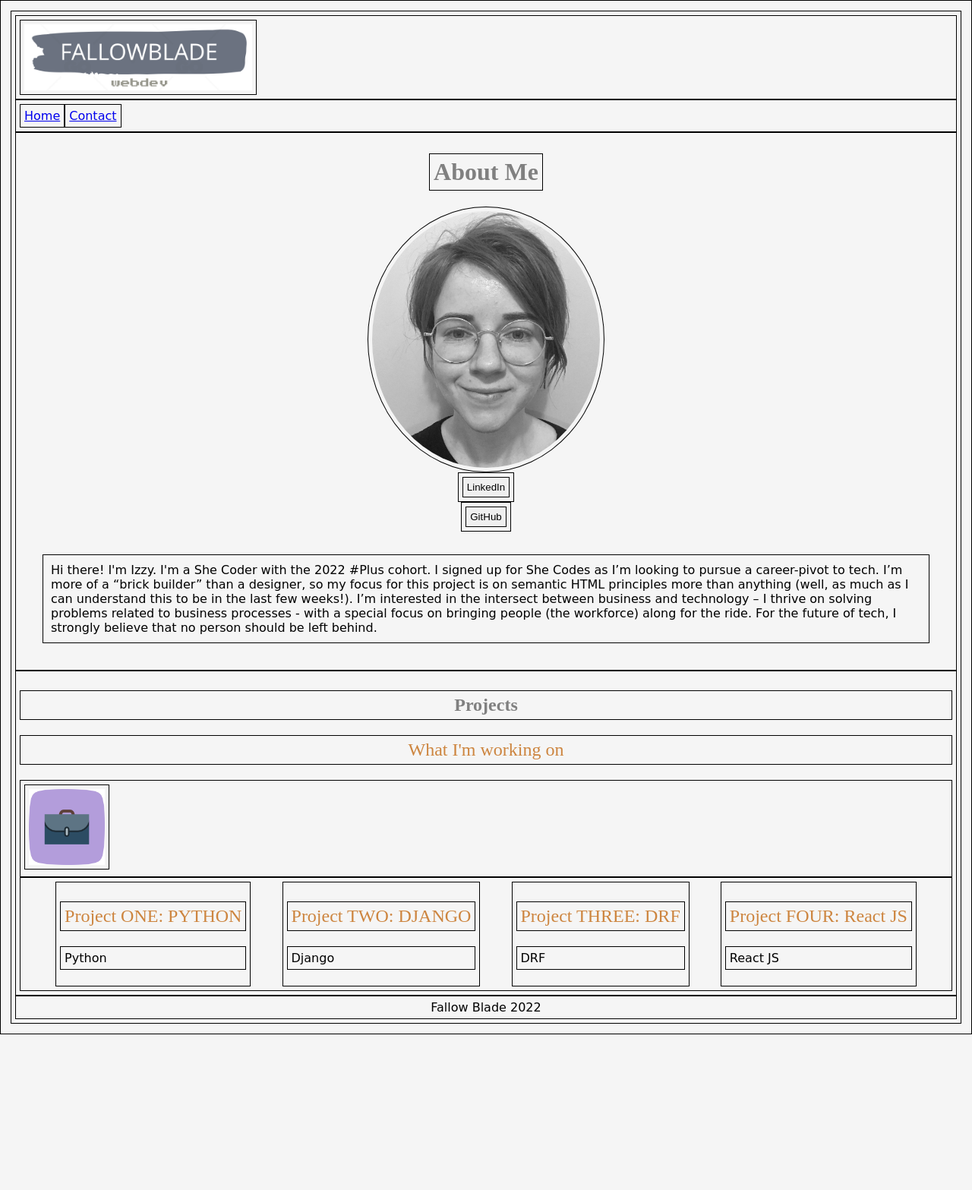
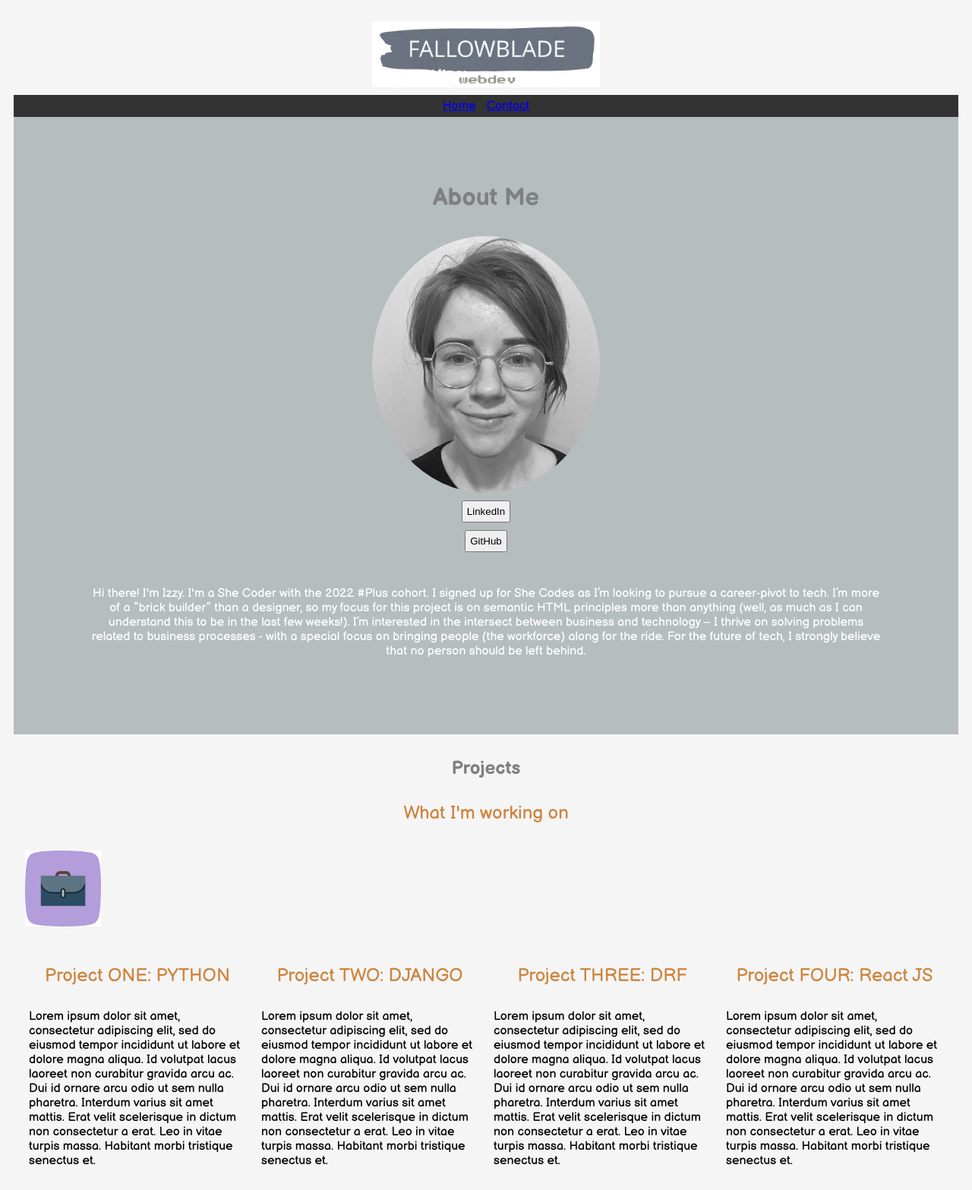
Before and after one commit to jomarieminney/FallowBlade.github.io, a plain HTML site: page index.html in a window 1280 px wide. Shown: the top 1567 px of the page at 76% size. Before the commit the page ends 1362 px from the top, so only its background shows below. Drawn offline with Linux system fonts and the light colour scheme.

Commit message:
CSS cleanup
tidy up of some of css styling in nav bar, background colors

```diff
--- a/index.html
+++ b/index.html
@@ -14,8 +14,7 @@
 
         <header>
 
-            <img id = "logo" img src="images/logo.png"/>
-
+                <img id = "logo" img class = "center-logo" img src="images/logo.png"/>
         </header>
 
         <nav class="topnav">
@@ -51,22 +50,26 @@
 
                 <div class= "project-type-item" id="box-1">
                    <h2> Project ONE: PYTHON </h2>
-                    <p>Python</p>
+                    <p>Lorem ipsum dolor sit amet, consectetur adipiscing elit, sed do eiusmod tempor incididunt ut labore et dolore magna aliqua. Id volutpat lacus laoreet non curabitur gravida arcu ac. Dui id ornare arcu odio ut sem nulla pharetra. Interdum varius sit amet mattis. Erat velit scelerisque in dictum non consectetur a erat. Leo in vitae turpis massa. Habitant morbi tristique senectus et.
+                    </p>
                 </div>
 
                <div class= "project-type-item" id="box-2">
                    <h2> Project TWO: DJANGO</h2>
-                   <p>Django</p>
+                   <p>Lorem ipsum dolor sit amet, consectetur adipiscing elit, sed do eiusmod tempor incididunt ut labore et dolore magna aliqua. Id volutpat lacus laoreet non curabitur gravida arcu ac. Dui id ornare arcu odio ut sem nulla pharetra. Interdum varius sit amet mattis. Erat velit scelerisque in dictum non consectetur a erat. Leo in vitae turpis massa. Habitant morbi tristique senectus et.
+                </p>
                </div>
 
                <div class= "project-type-item" id="box-3">
                 <h2> Project THREE: DRF</h2>
-                <p>DRF</p>
+                <p>Lorem ipsum dolor sit amet, consectetur adipiscing elit, sed do eiusmod tempor incididunt ut labore et dolore magna aliqua. Id volutpat lacus laoreet non curabitur gravida arcu ac. Dui id ornare arcu odio ut sem nulla pharetra. Interdum varius sit amet mattis. Erat velit scelerisque in dictum non consectetur a erat. Leo in vitae turpis massa. Habitant morbi tristique senectus et.
+                </p>
                 </div>
 
                 <div class= "project-type-item" id="box-4">
                     <h2> Project FOUR: React JS</h2>
-                    <p>React JS</p>
+                    <p>Lorem ipsum dolor sit amet, consectetur adipiscing elit, sed do eiusmod tempor incididunt ut labore et dolore magna aliqua. Id volutpat lacus laoreet non curabitur gravida arcu ac. Dui id ornare arcu odio ut sem nulla pharetra. Interdum varius sit amet mattis. Erat velit scelerisque in dictum non consectetur a erat. Leo in vitae turpis massa. Habitant morbi tristique senectus et.
+                    </p>
                 </div>
 
            </div>
--- a/styles.css
+++ b/styles.css
@@ -3,9 +3,9 @@ header {
 
 } */
 
-* {
+/* * {
     border: 1px solid black;
-}
+} */
 
 
 @import url('https://fonts.googleapis.com/css2?family=Balsamiq+Sans:ital,wght@0,400;0,700;1,400;1,700&display=swap');
@@ -14,15 +14,25 @@ header {
 }
 
 body {
-    font-family: 'Balsamiq Sans', cursive;
+    font-family: 'Balsamiq Sans';
     background-color: whitesmoke;
 }
+
 
 header {
     background-color: whitesmoke;
     display: flex;
-    justify-content: space-between;
+    align-items: center;
+    /* justify-content: space-between; */
 }
+
+header.center-logo {
+
+        align-items: center;
+
+}
+
+
 
 h1 {
     font-family: 'Balsamiq Sans';
@@ -43,6 +53,13 @@ div {
     background-color: whitesmoke;
 }
 
+nav {
+
+    background-color: #333;
+    display:block;
+    text-align: center;
+}
+
 /* img {
     width: 200px;
     border-radius: 50%;
@@ -50,6 +67,8 @@ div {
 
 #logo {
     width: 300px;
+    margin: 0 auto;
+
 }
 #casepic {
     width: 100px;
@@ -62,12 +81,12 @@ div {
     align-items: center;
     display: flex;
     justify-items: center; */
-    .topnav {
+    /* .topnav {
 
         display: flex;
         align-items: baseline;
         vertical-align: text-bottom;
-}
+} */
 
 #imagehome {
     width: 300px;
@@ -93,11 +112,19 @@ div {
       flex-direction: column;
       justify-content: space-evenly;
       align-items: center;
-
+      padding: 60px;
+      text-align: center;
+      background: #b5bdbd;
+      color: white;
+      /* font-size: 30px; */
     /* display: flex;
     flex-direction: column;
     align-items: center;
     margin: 0 auto; */
+}
+
+#box1 {
+    background-color: #b5bdbd;
 }
 
 #bio {
@@ -105,8 +132,6 @@ div {
     justify-content: center;
     margin: 30px;
     padding: 10px;
-    padding color: sandybrown;
-
 }
 /*  */
 #container2 {
@@ -121,6 +146,7 @@ div {
 
 footer {
     text-align: center;
+    background-color: blanchedalmond;
     /* justify-content: center; */
 }
 
```
Also changed, not shown: contact.html (+2 -4 lines), images/logo2.png (added).
